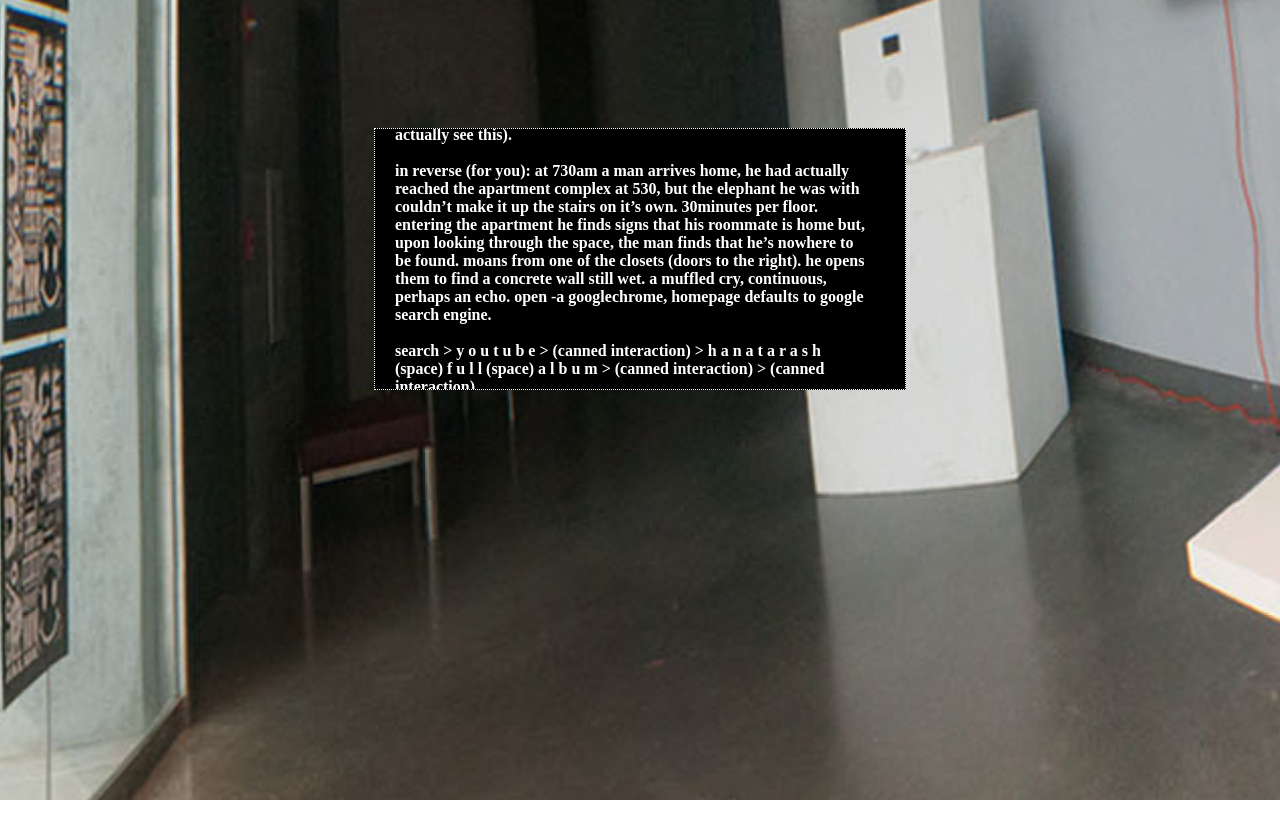
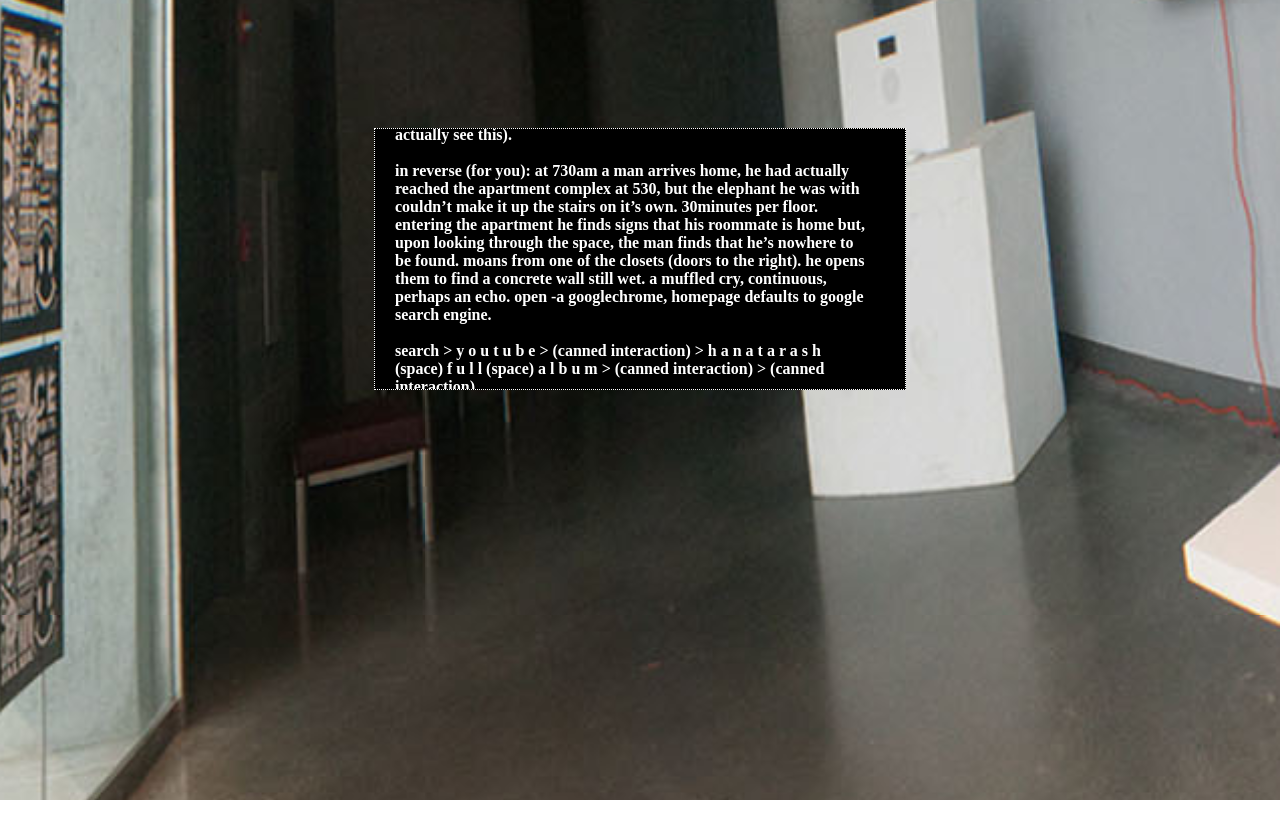
Before and after one commit to rahulshinde/surface-no-2, a plain HTML site: page index.html in a window 1280 px wide. Drawn offline with Linux system fonts and the light colour scheme.

Commit message:
re commiting

```diff
--- a/index.html
+++ b/index.html
@@ -100,7 +100,7 @@
                 skybox = new MX.TexturedBox({
                     width: 804,
                     height: 804,
-                    depth: 804,
+                    depth: 803,
                     texture: 'img/pano.jpg',
                     overlap: 4 // overlap 1px to eliminate seams
                 })
```
